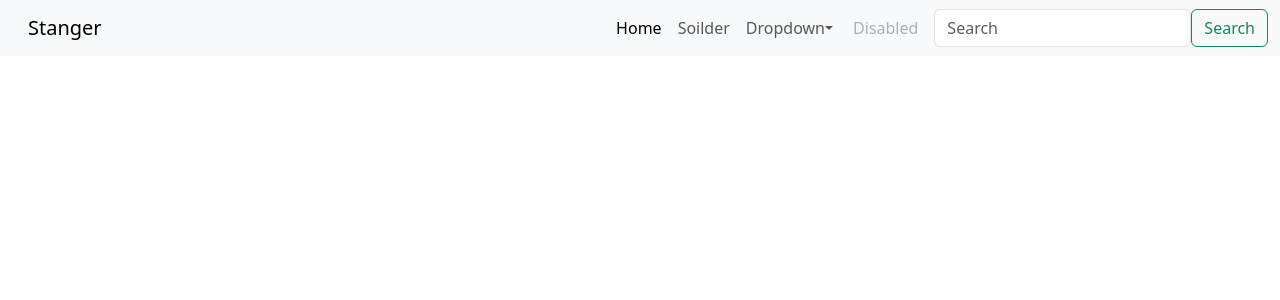
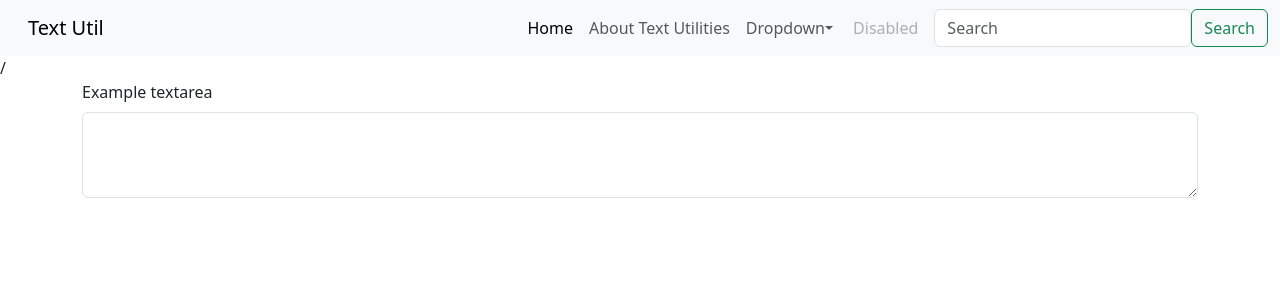
Before and after one commit to kwrdivyaraj100/textutils_react, a React (Create React App) app: page / in a window 1280 px wide. Shown: the top 300 px of the page. Built offline with nearby package versions, Linux system fonts and the light colour scheme.

Commit message:
Adding bootstrap container

```diff
--- a/src/App.jsx
+++ b/src/App.jsx
@@ -1,10 +1,13 @@
 import Navbar from "./components/Navbar";
+import TextForm from "./components/TextForm";
 
 function App() {
   return (
     <>
-     {/* <Navbar title = "Text Util" about = "About Text Utilities" /> */}
-    <Navbar/>
+     <Navbar title = "Text Util" about = "About Text Utilities" />/
+    <div className="container">
+      <TextForm/>
+    </div>
     </>
   )
 }
```
